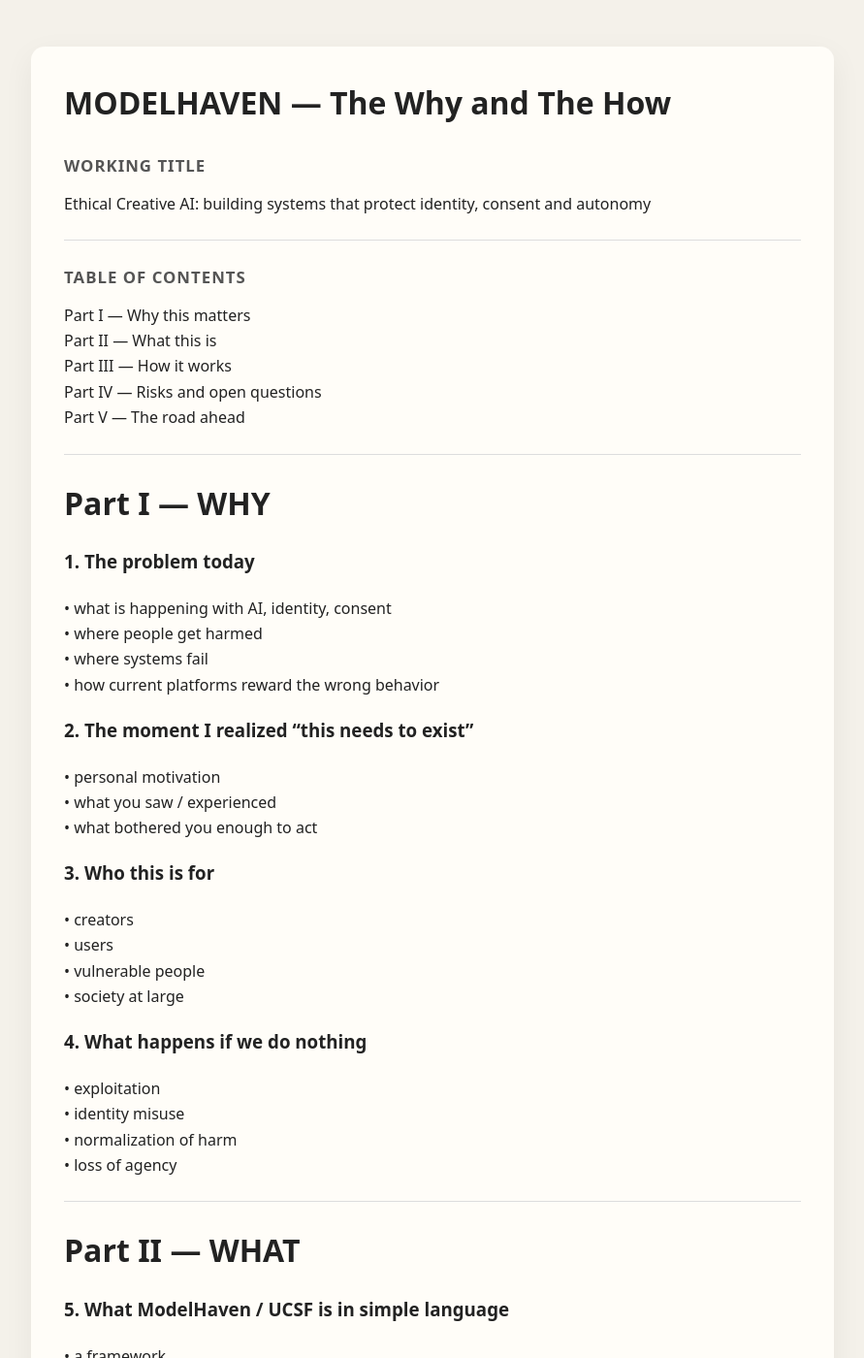
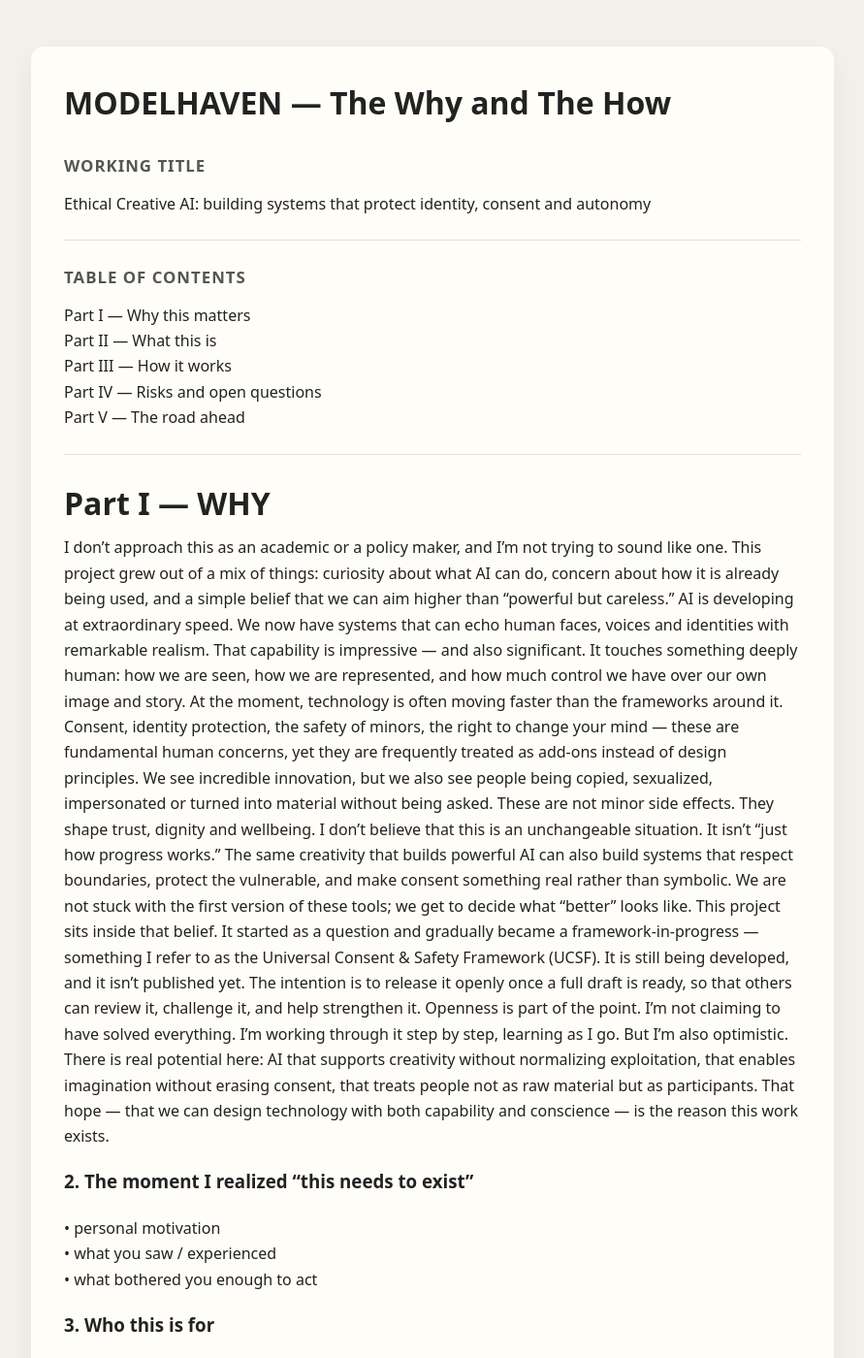
Before and after one commit to MartijnBruzzese/ModelHaven-Studio, a Jekyll site: the page built from BOOK_DRAFT.md, in a window 1280 px wide and 1400 px high. Shown: the whole window at 97% size, without its empty margins (194-1085 px from the left). Built offline with Jekyll 4.4.1, drawn with Linux system fonts in a browser that asks for light colours.

Commit message:
Update BOOK_DRAFT.md

```diff
--- a/BOOK_DRAFT.md
+++ b/BOOK_DRAFT.md
@@ -22,11 +22,14 @@
 
 # Part I — WHY
 
-### 1. The problem today
-• what is happening with AI, identity, consent
-• where people get harmed
-• where systems fail
-• how current platforms reward the wrong behavior
+I don’t approach this as an academic or a policy maker, and I’m not trying to sound like one. This project grew out of a mix of things: curiosity about what AI can do, concern about how it is already being used, and a simple belief that we can aim higher than “powerful but careless.”
+AI is developing at extraordinary speed. We now have systems that can echo human faces, voices and identities with remarkable realism. That capability is impressive — and also significant. It touches something deeply human: how we are seen, how we are represented, and how much control we have over our own image and story.
+At the moment, technology is often moving faster than the frameworks around it. Consent, identity protection, the safety of minors, the right to change your mind — these are fundamental human concerns, yet they are frequently treated as add-ons instead of design principles. We see incredible innovation, but we also see people being copied, sexualized, impersonated or turned into material without being asked. These are not minor side effects. They shape trust, dignity and wellbeing.
+I don’t believe that this is an unchangeable situation. It isn’t “just how progress works.” The same creativity that builds powerful AI can also build systems that respect boundaries, protect the vulnerable, and make consent something real rather than symbolic. We are not stuck with the first version of these tools; we get to decide what “better” looks like.
+This project sits inside that belief. It started as a question and gradually became a framework-in-progress — something I refer to as the Universal Consent & Safety Framework (UCSF). It is still being developed, and it isn’t published yet. The intention is to release it openly once a full draft is ready, so that others can review it, challenge it, and help strengthen it. Openness is part of the point.
+I’m not claiming to have solved everything. I’m working through it step by step, learning as I go. But I’m also optimistic. There is real potential here: AI that supports creativity without normalizing exploitation, that enables imagination without erasing consent, that treats people not as raw material but as participants.
+That hope — that we can design technology with both capability and conscience — is the reason this work exists.
+
 
 ### 2. The moment I realized “this needs to exist”
 • personal motivation
```
